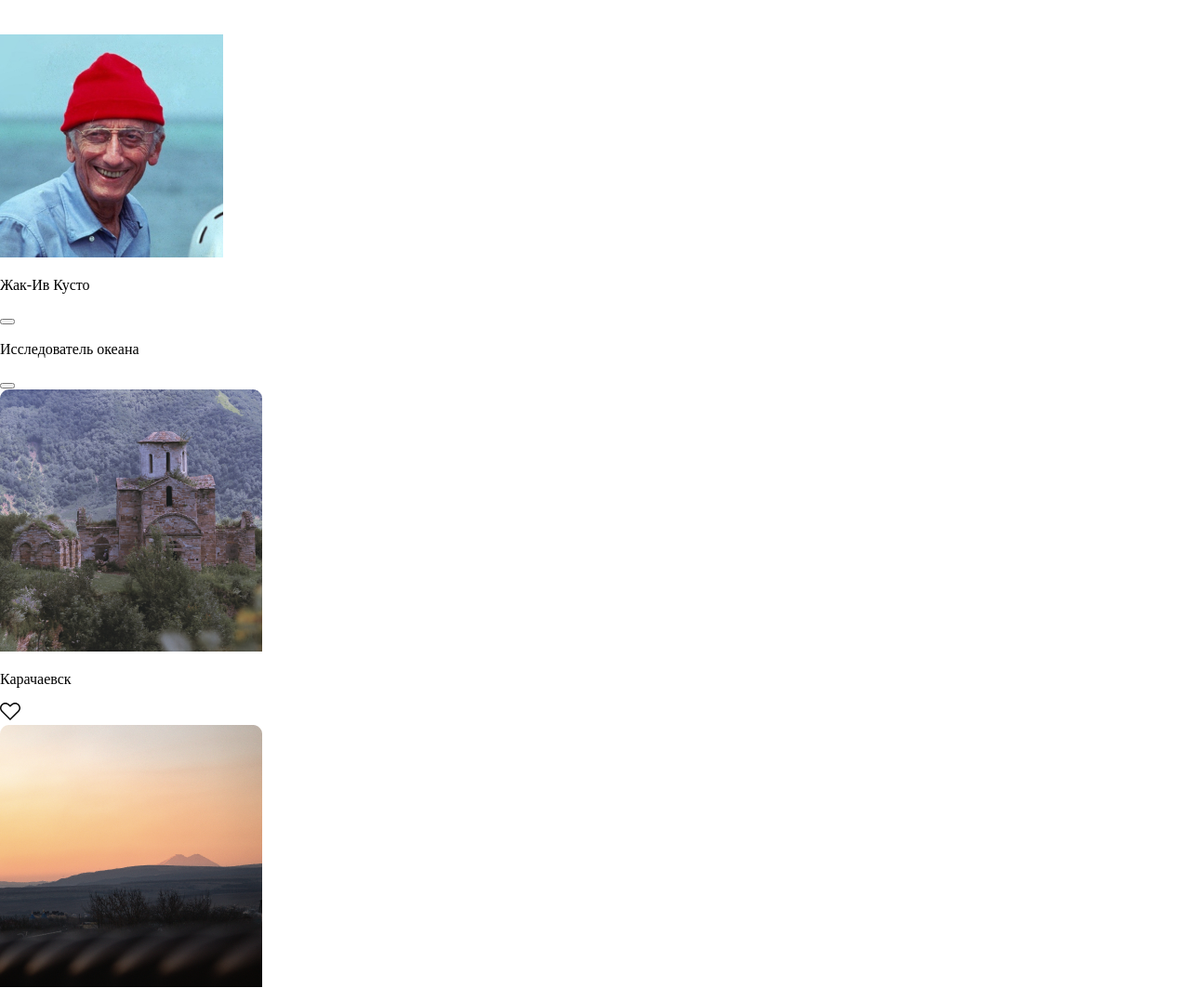
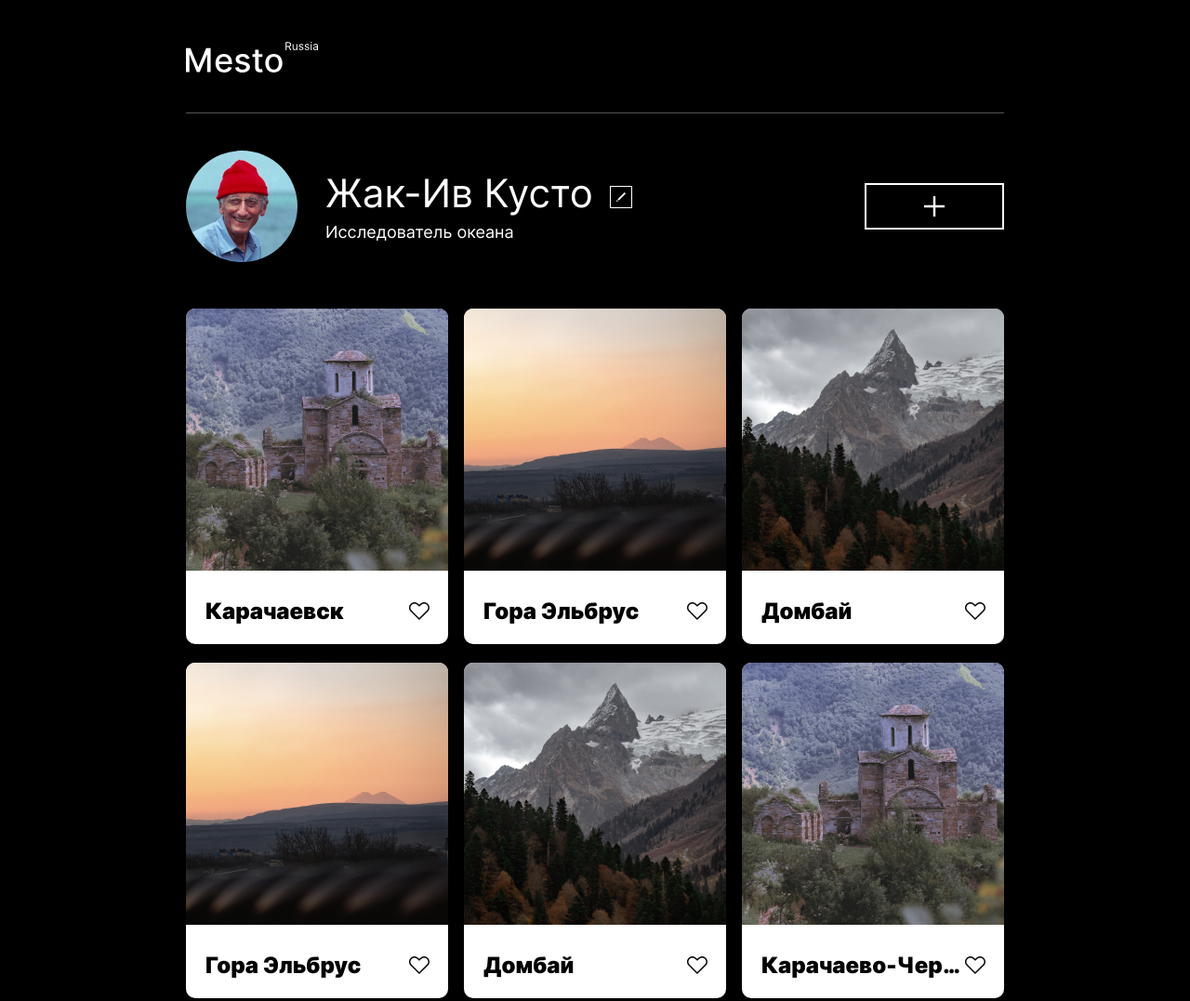
Before and after one commit to Murkamilov/mesto, a plain HTML site: page index.html in a window 1280 px wide. Shown: the top 1077 px of the page at 93% size. Drawn offline with Linux system fonts and the light colour scheme.

Commit message:
Исправление кода

```diff
--- a/index.html
+++ b/index.html
@@ -99,10 +99,7 @@
     </main>
     <div class="popup">
       <button type="button" class="popup__close">
-        <svg width="32" height="32" viewBox="0 0 32 32" fill="none" xmlns="http://www.w3.org/2000/svg">
-          <path d="M32 28.8L19.2 16L32 3.2L28.8 0L16 12.8L3.2 0L0 3.2L12.8 16L0 28.8L3.2 32L16 19.2L28.8 32L32 28.8Z"
-            fill="white" />
-        </svg>
+        <img src="./image/CloseIcon.svg" alt="крестик">
       </button>
       <form class="popup__form" id="editProfile">
         <h2 class="popup__title">Редактировать&nbsp;профиль</h2>
--- a/pages/index.css
+++ b/pages/index.css
@@ -1,31 +1,31 @@
 @import url(../vendor/normalize.css);
 @import url(../vendor/font.css);
-@import url(../block/root/root.css);
-@import url(../block/page/page.css);
-@import url(../block/header/header.css);
-@import url(../block/header/__logo/header__logo.css);
-@import url(../block/profile/profile.css);
-@import url(../block/profile/__item/profile__item.css);
-@import url(../block/profile/__avatar/profile__avatar.css);
-@import url(../block/profile/__text/profile__text.css);
-@import url(../block/profile/__name/profile__name.css);
-@import url(../block/profile/__text-name/profile__text-name.css);
-@import url(../block/profile/__name-descr/profile__name-descr.css);
-@import url(../block/profile/__btn-edit/profile__btn-edit.css);
-@import url(../block/profile/__btn-add/profile__btn-add.css);
-@import url(../block/profile/__edit-img/profile__edit-img.css);
-@import url(../block/elements/elements.css);
-@import url(../block/restangle/restangle.css);
-@import url(../block/restangle/__box/restangle__box.css);
-@import url(../block/restangle/__text/restangle__text.css);
-@import url(../block/restangle/__like-disabled/restangle__like-disabled.css);
-@import url(../block/footer/footer.css);
-@import url(../block/footer/__text/footer__text.css);
-@import url(../block/popup/popup.css);
-@import url(../block/popup/__open/popup__open.css);
-@import url(../block/popup/__close/popup__close.css);
-@import url(../block/popup/__form/popup__form.css);
-@import url(../block/form/__input/form__input.css);
-@import url(../block/popup/__form-label/popup__form-label.css);
-@import url(../block/popup/__title/popup__title.css);
-@import url(../block/popup/__save/popup__save.css);
+@import url(../blocks/root/root.css);
+@import url(../blocks/page/page.css);
+@import url(../blocks/header/header.css);
+@import url(../blocks/header/__logo/header__logo.css);
+@import url(../blocks/profile/profile.css);
+@import url(../blocks/profile/__item/profile__item.css);
+@import url(../blocks/profile/__avatar/profile__avatar.css);
+@import url(../blocks/profile/__text/profile__text.css);
+@import url(../blocks/profile/__name/profile__name.css);
+@import url(../blocks/profile/__text-name/profile__text-name.css);
+@import url(../blocks/profile/__name-descr/profile__name-descr.css);
+@import url(../blocks/profile/__btn-edit/profile__btn-edit.css);
+@import url(../blocks/profile/__btn-add/profile__btn-add.css);
+@import url(../blocks/profile/__edit-img/profile__edit-img.css);
+@import url(../blocks/elements/elements.css);
+@import url(../blocks/restangle/restangle.css);
+@import url(../blocks/restangle/__box/restangle__box.css);
+@import url(../blocks/restangle/__text/restangle__text.css);
+@import url(../blocks/restangle/__like-disabled/restangle__like-disabled.css);
+@import url(../blocks/footer/footer.css);
+@import url(../blocks/footer/__text/footer__text.css);
+@import url(../blocks/popup/popup.css);
+@import url(../blocks/popup/__open/popup__open.css);
+@import url(../blocks/popup/__close/popup__close.css);
+@import url(../blocks/popup/__form/popup__form.css);
+@import url(../blocks/form/__input/form__input.css);
+@import url(../blocks/popup/__form-label/popup__form-label.css);
+@import url(../blocks/popup/__title/popup__title.css);
+@import url(../blocks/popup/__save/popup__save.css);
```
